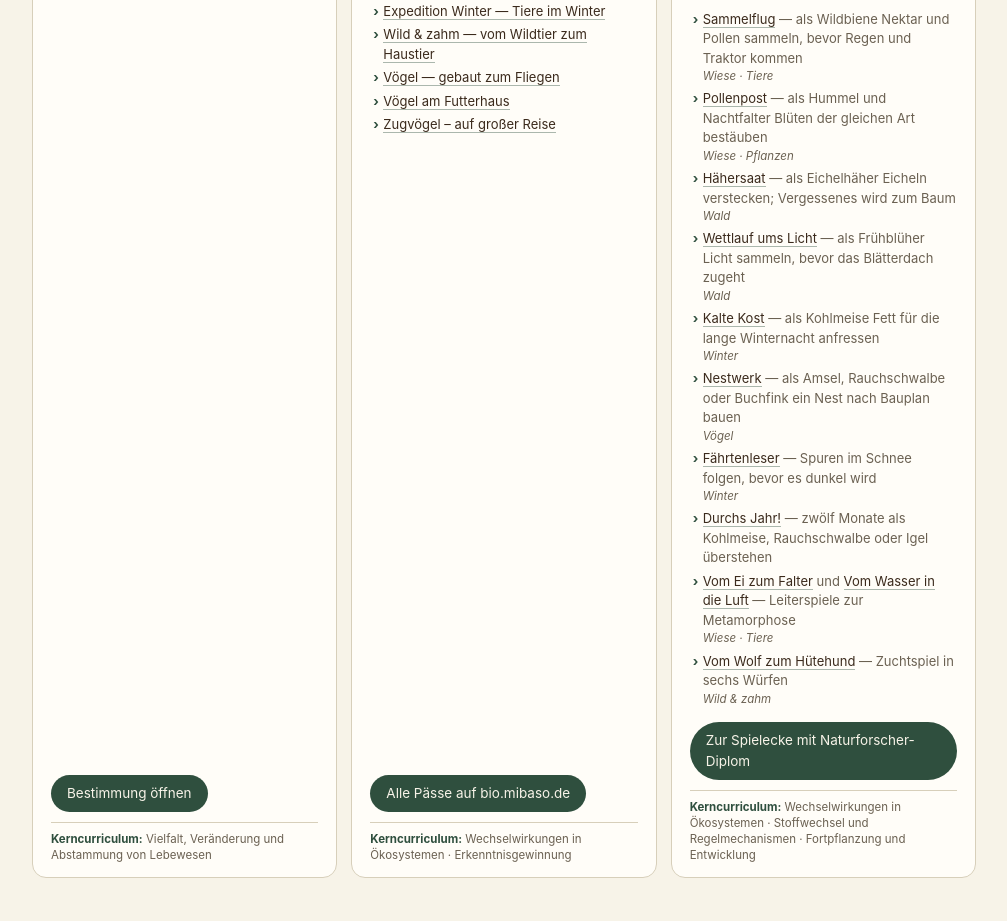
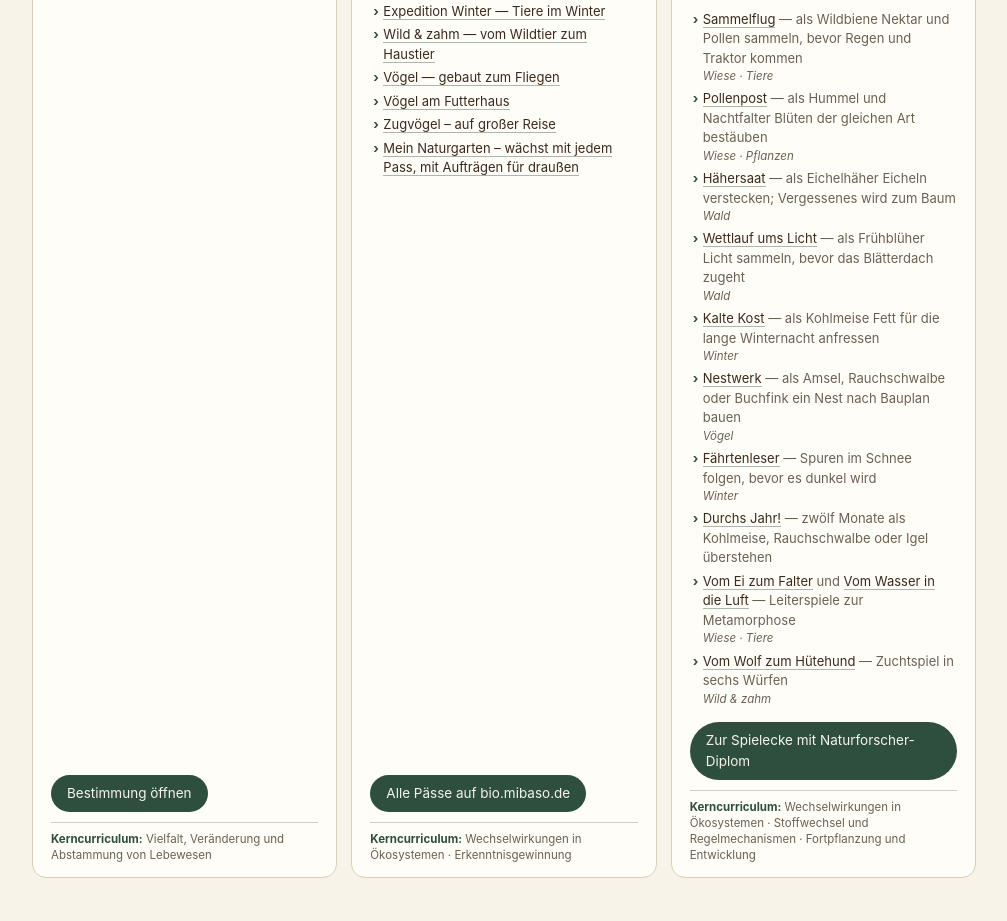
Before and after one commit to michlbaur-creator/start, a plain HTML site: page schule/index.html in a window 1280 px wide. Shown: the part 3801-4722 px from the top of the page, without its empty margins (136-1143 px from the left). Drawn offline with Linux system fonts and the light colour scheme.

Commit message:
Update index.html

```diff
--- a/schule/index.html
+++ b/schule/index.html
@@ -553,6 +553,7 @@
           <li><a href="https://bio.mibaso.de/fauna/interaktiv/vogelpass.html">Vögel — gebaut zum Fliegen</a></li>
           <li><a href="https://bio.mibaso.de/fauna/interaktiv/futterhauspass.html">Vögel am Futterhaus</a></li>
           <li><a href="https://bio.mibaso.de/fauna/interaktiv/zugvogelpass.html">Zugvögel – auf großer Reise</a></li>
+          <li><a href="https://bio.mibaso.de/fauna/interaktiv/garten.html">Mein Naturgarten – wächst mit jedem Pass, mit Aufträgen für draußen</a></li>
         </ul>
         <a class="los" href="https://bio.mibaso.de/">Alle Pässe auf bio.mibaso.de</a>
         <p class="kc"><b>Kerncurriculum:</b> Wechselwirkungen in Ökosystemen · Erkenntnisgewinnung</p>
```
